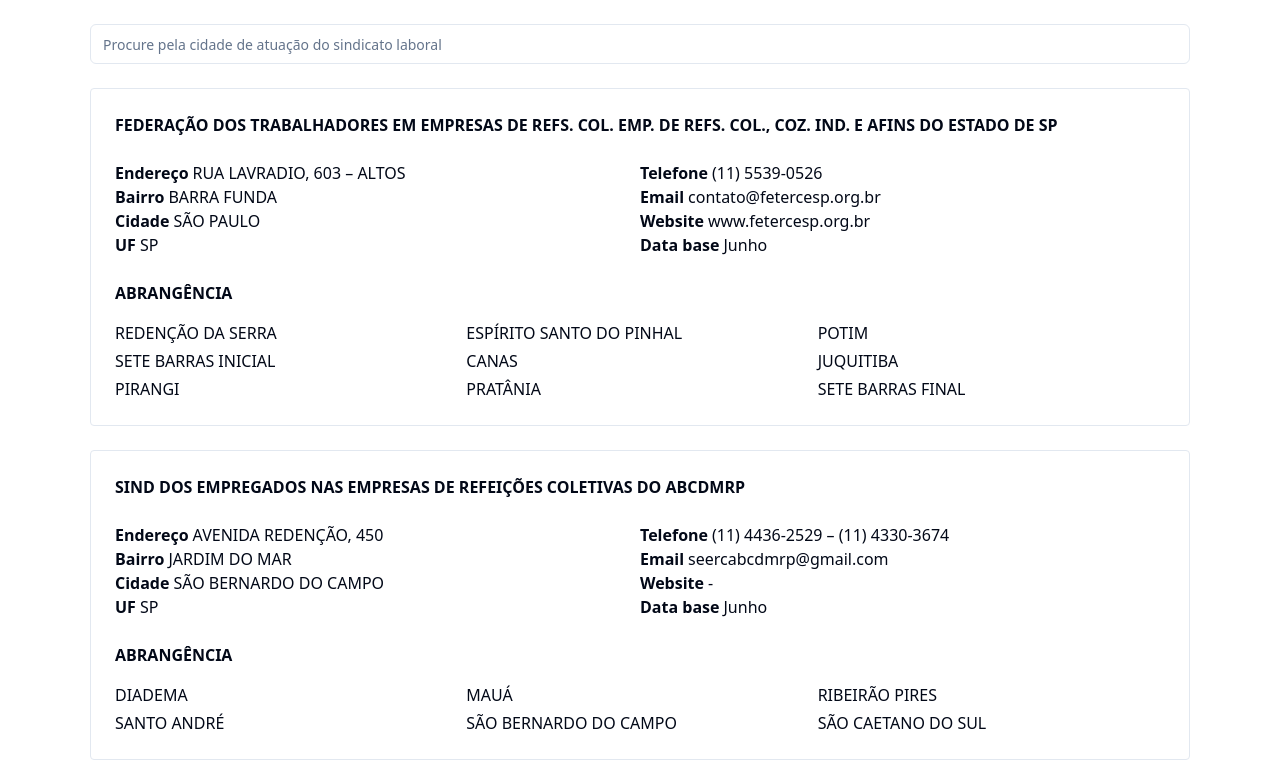
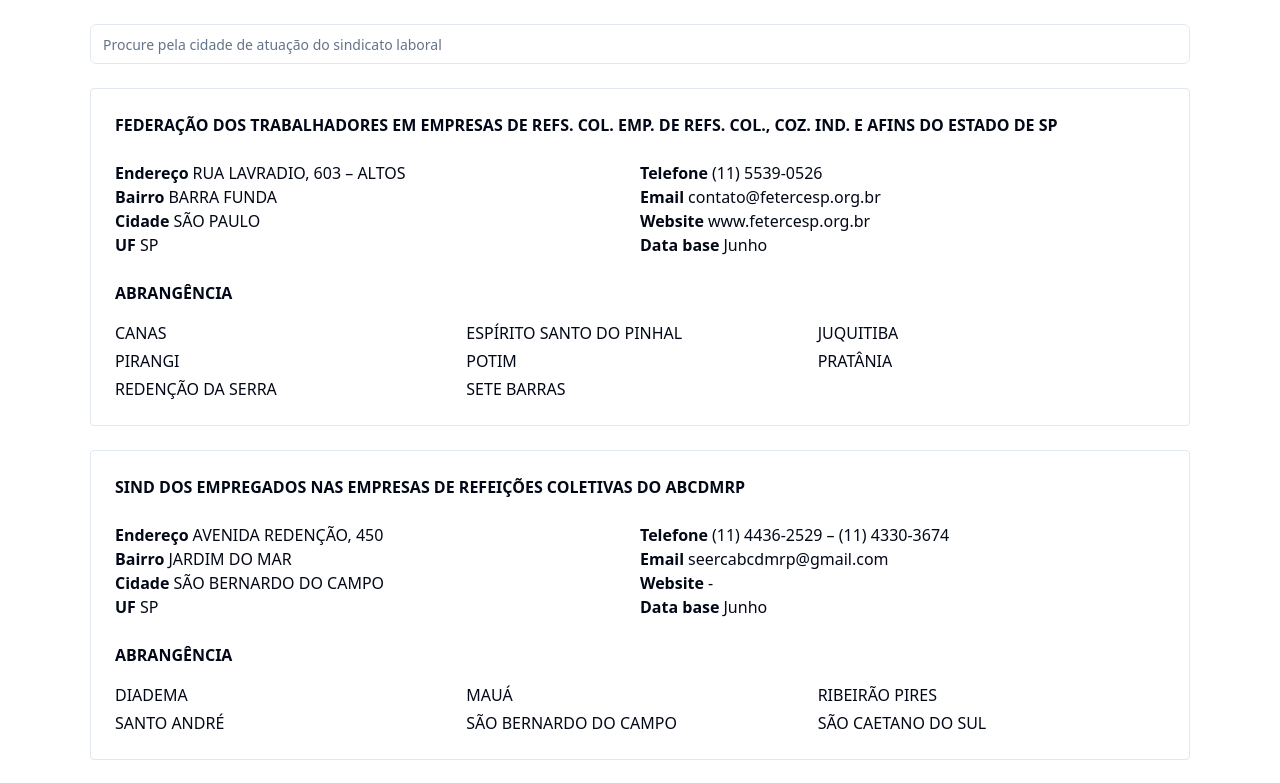
Before and after one commit to devsindercsp/sindicatos, a React (Vite) app: page / in a window 1280 px wide. Shown: the top 783 px of the page. Built offline with nearby package versions, Linux system fonts and the light colour scheme.

Commit message:
sindicatos.ts

```diff
--- a/src/data/sindicatos.ts
+++ b/src/data/sindicatos.ts
@@ -23,15 +23,14 @@ export const sindicatos: Sindicato[] = [
     website: 'www.fetercesp.org.br',
     basedata: 'Junho',
     coverage: [
-      'REDENÇÃO DA SERRA',
+      'CANAS',
       'ESPÍRITO SANTO DO PINHAL',
-      'POTIM',
-      'SETE BARRAS INICIAL',
-      'CANAS',
       'JUQUITIBA',
       'PIRANGI',
+      'POTIM',
       'PRATÂNIA',
-      'SETE BARRAS FINAL',
+      'REDENÇÃO DA SERRA',
+      'SETE BARRAS',
     ],
   },
   {
```
